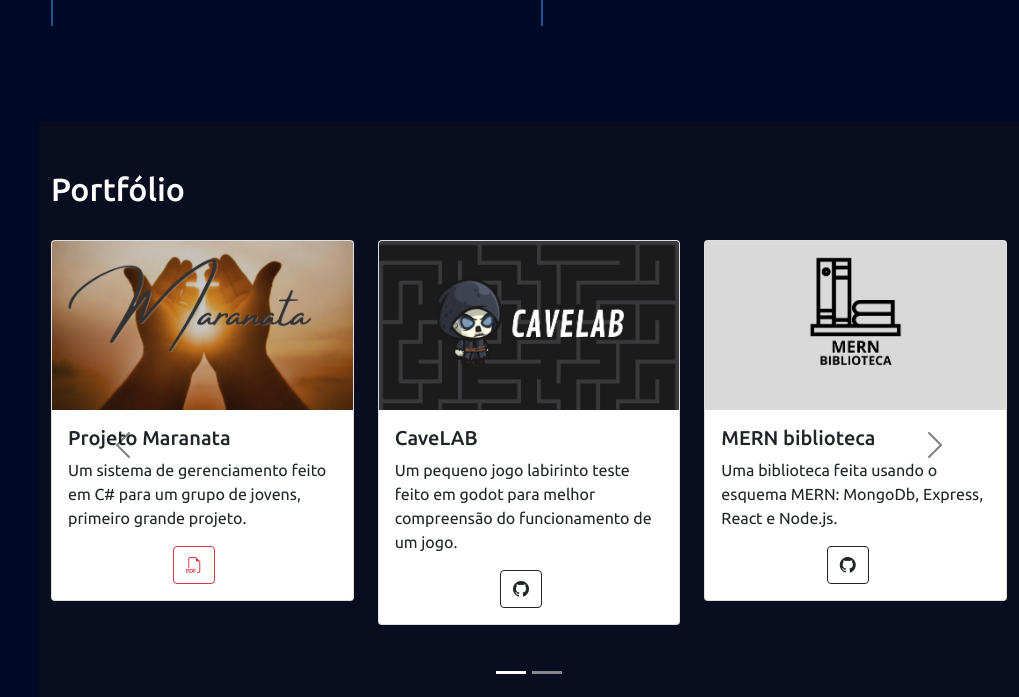
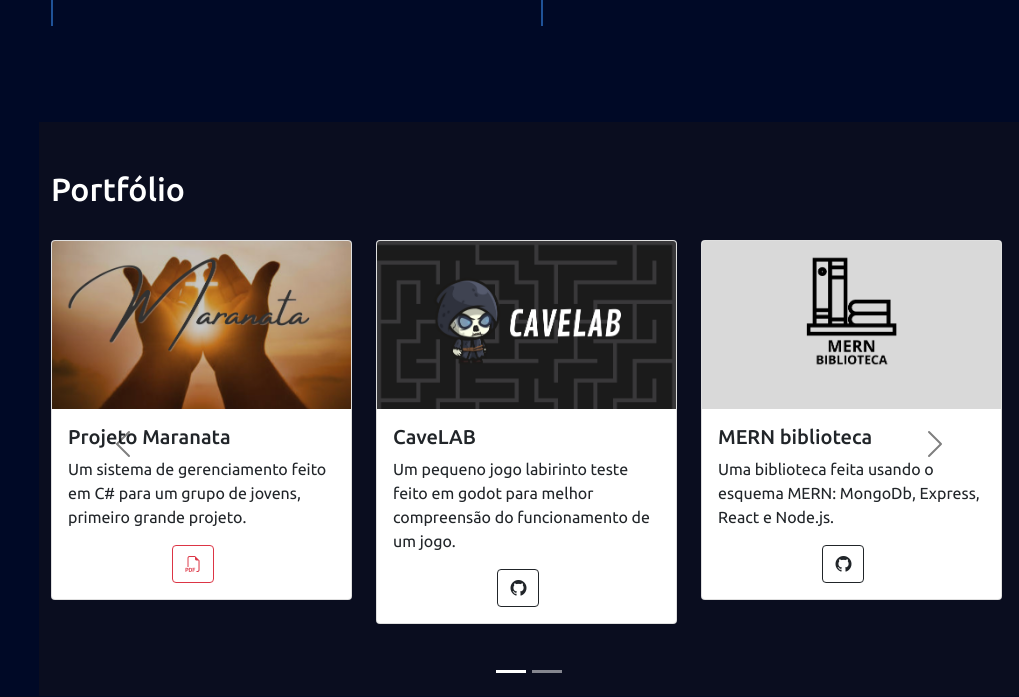
Before and after one commit to Igorio29/Portfolio-Igor-Jose-Farias, a Flask app: page / in a window 1280 px wide. Shown: the part 3274-3971 px from the top of the page, without its empty margins (261-1280 px from the left). After the commit the page ends 3947 px from the top, so only its background shows below. Run offline with Flask 3, Linux system fonts and the light colour scheme; some libraries are stand-ins or nearby versions.

Commit message:
pequena atualização

```diff
--- a/static/style.css
+++ b/static/style.css
@@ -256,12 +256,18 @@ i.menu-mobile {
     margin: 150px 0;
 }
 
+
+
 @media (max-width: 1860px) {
     .carousel-control-prev {
-        margin-left: 0;
+        margin-left: 0rem;
     }
 
     .carousel-control-next {
-        margin-right: 0;
+        margin-right: 0rem;
+    }
+
+    .carousel-item {
+        padding-right: 5px;
     }
 }
--- a/templates/index.html
+++ b/templates/index.html
@@ -276,8 +276,8 @@
                     <div class="carousel-inner">
                         <div class="carousel-item active" data-bs-interval="10000">
 
-                            <div class="row row-cols-3 row-cols-md-3">
-                                <div class="col mb-4">
+                            <div class="row mr-4">
+                                <div class="col-md-4 mb-4">
                                     <div class="card">
                                         <img src="../static/img/Maranata.png" class="card-img-top"
                                             alt="PROJETO MARANATA">
@@ -293,7 +293,7 @@
                                         </div>
                                     </div>
                                 </div>
-                                <div class="col mb-4">
+                                <div class="col-md-4 mb-4">
                                     <div class="card">
                                         <img src="../static/img/CAVELAB.png" class="card-img-top" alt="CaveLab">
                                         <div class="card-body">
@@ -307,7 +307,7 @@
                                         </div>
                                     </div>
                                 </div>
-                                <div class="col mb-4">
+                                <div class="col-md-4 mb-4">
                                     <div class="card">
                                         <img src="../static/img/MERN-BIBLIOTECA.png" class="card-img-top"
                                             alt="Mern Biblioteca">
@@ -325,8 +325,8 @@
                             </div>
                         </div>
                         <div class="carousel-item" data-bs-interval="10000">
-                            <div class="row row-cols-3 row-cols-md-3">
-                                <div class="col mb-4">
+                            <div class="row">
+                                <div class="col-md-4 mb-4">
                                     <div class="card">
                                         <img src="../static/img/BarbeKing.png" class="card-img-top" alt="Barbe King">
                                         <div class="card-body">
@@ -344,7 +344,7 @@
                                         </div>
                                     </div>
                                 </div>
-                                <div class="col mb-4">
+                                <div class="col-md-4 mb-4">
                                     <div class="card">
                                         <img src="../static/img/Linkedin.png" class="card-img-top" alt="LinkedIn">
                                         <div class="card-body">
@@ -361,7 +361,7 @@
                                         </div>
                                     </div>
                                 </div>
-                                <div class="col mb-4">
+                                <div class="col-md-4 mb-4">
                                     <div class="card">
                                         <img src="../static/img/NAAHS.png" class="card-img-top" alt="Projeto Naahs">
                                         <div class="card-body">
```
